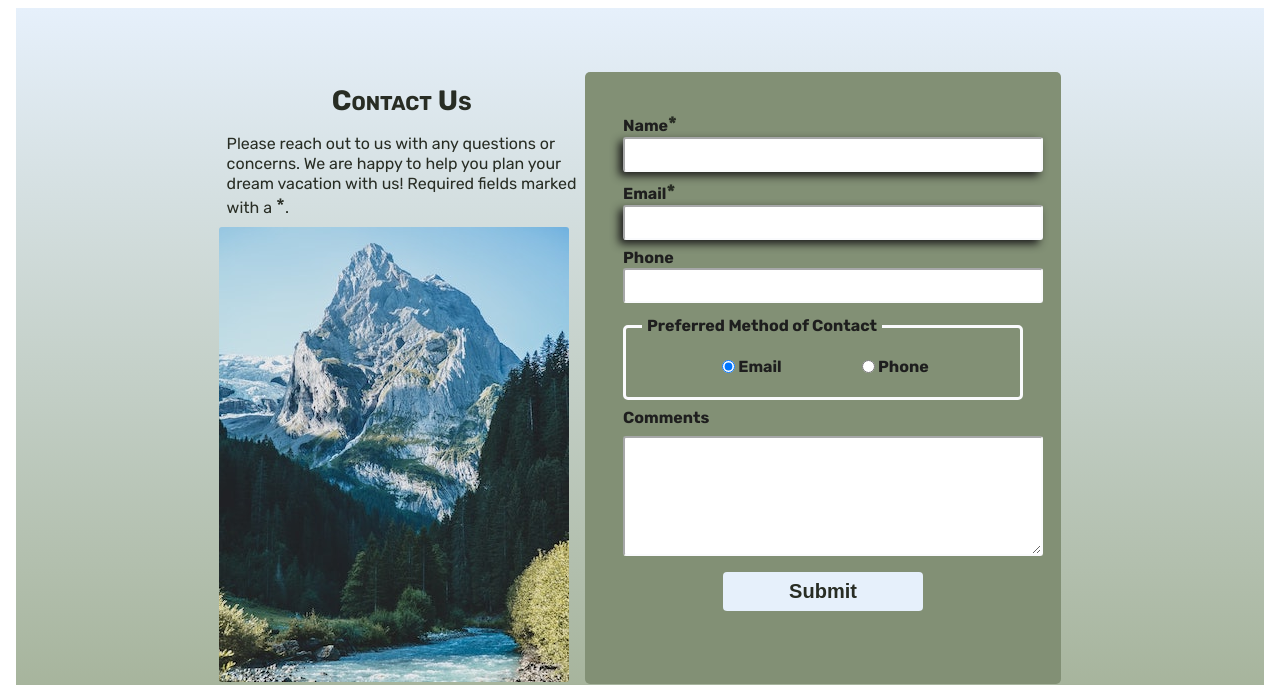
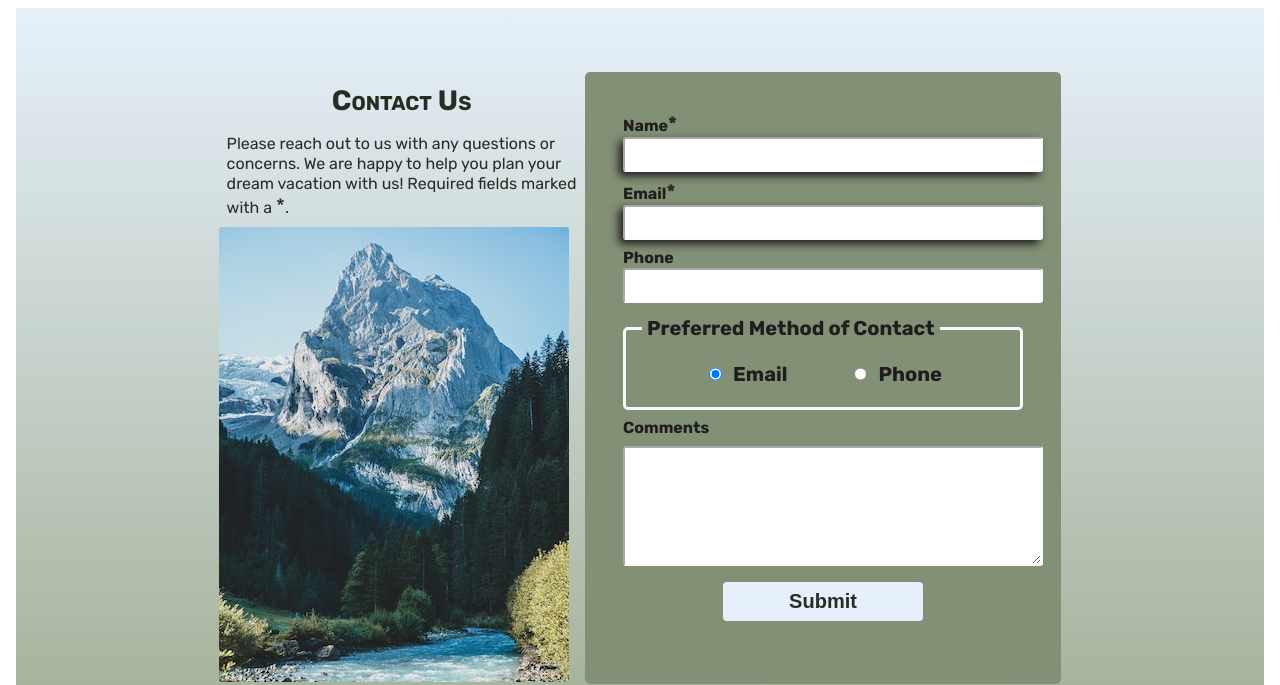
Before and after one commit to dylan-as/final-opt1-sauer, a plain HTML site: page contact.html in a window 1280 px wide. Shown: the part 153-838 px from the top of the page. Drawn offline with Linux system fonts and the light colour scheme.

Commit message:
radio label margin padding

```diff
--- a/styles.css
+++ b/styles.css
@@ -266,10 +266,13 @@ fieldset {
 	margin-bottom: .5rem;
 	border: solid 3px var(--seasalt);
 	border-radius: 5px;
+	font-size: 1.25rem;
 }
 
 fieldset label {
-	margin-left: 0;
+	margin-left: .5rem;
+	margin-bottom: .25rem;
+	padding: auto 0;
 }
 
 legend {
```
